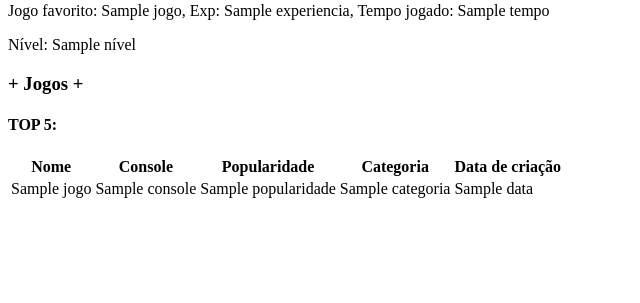
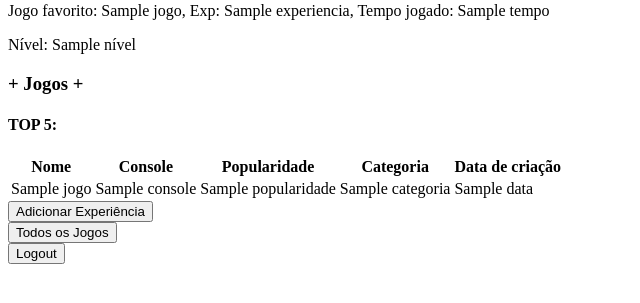
Before and after one commit to MrCl0ck/Jogoteca_PS2, a Python web app: template templates/dashboard.html in a window 1280 px wide. Shown: the part 227-530 px from the top of the page, without its empty margins (0-640 px from the left). Run offline with Jinja, Linux system fonts and the light colour scheme; the template is opened without the code that fills it: most values are stand-ins (such as "Sample title", 1, 10 or a date in 2020).

Commit message:
[+] Adição de botões no Dashboard [+] página cadastrar experiência (usuário)

```diff
--- a/templates/dashboard.html
+++ b/templates/dashboard.html
@@ -45,5 +45,16 @@
                 </tbody>
             </table>
         </section>
+        <section class="float-none">
+            <form class="form-group" action="" method="POST">
+                <button class="btn btn-primary">Adicionar Experiência</button>
+            </form>
+            <form class="form-group" action="" method="POST">
+                <button class="btn btn-primary">Todos os Jogos</button>
+            </form>
+            <form class="form-group" action="" method="POST">
+                <button class="btn btn-secondary">Logout</button>
+            </form>
+        </section>
     </section>
 {% endblock %}
```
Also changed, not shown: templates/cad_experiencia.html (+19 -0 lines).
